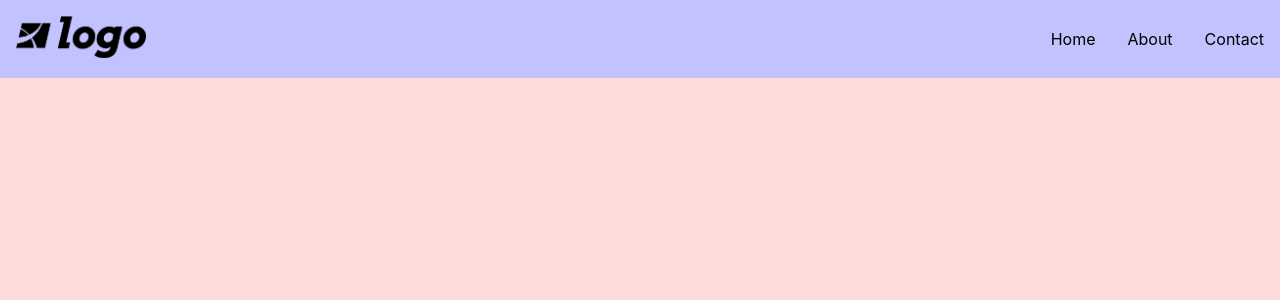
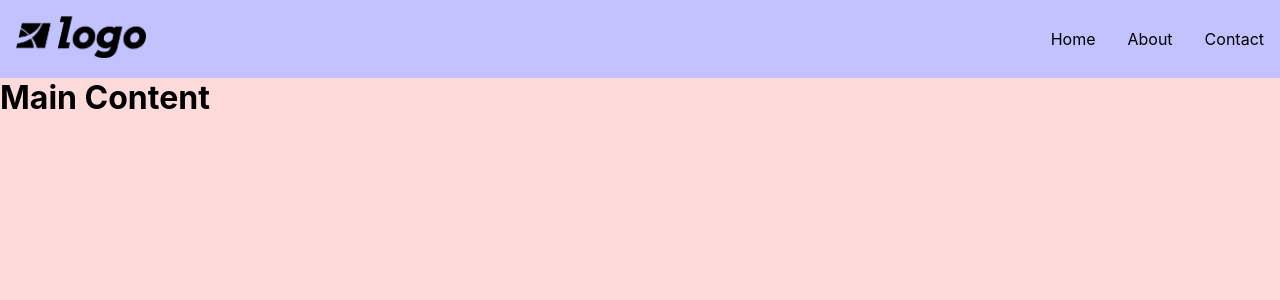
Before and after one commit to siemenjm/nextjs-marketing-site, a Next.js app: page / in a window 1280 px wide. Shown: the top 300 px of the page. Built offline with nearby package versions, Linux system fonts and the light colour scheme.

Commit message:
Move Header out of main

```diff
--- a/pages/index.jsx
+++ b/pages/index.jsx
@@ -9,8 +9,9 @@ export default function Home() {
                 <meta name="description" content="Generated by create next app" />
                 <link rel="icon" href="/favicon.ico" />
             </Head>
+            <Header />
             <main>
-                <Header />
+                <h1>Main Content</h1>
             </main>
         </div>
     );
--- a/styles/Header.module.css
+++ b/styles/Header.module.css
@@ -1,5 +1,6 @@
 .header {
     background-color: rgb(194, 194, 255);
+    width: 100%;
     display: flex;
     justify-content: space-between;
     align-items: center;
--- a/styles/globals.css
+++ b/styles/globals.css
@@ -17,14 +17,22 @@ a {
   margin: 0;
 }
 
-#__next > div {
+#__next {
     display: flex;
     justify-content: center;
 }
 
-main {
+#__next > div {
     background-color: rgb(255, 218, 218);
+    display: flex;
+    flex-direction: column;
+    align-items: center;
     width: 100%;
     max-width: 1440px;
     min-height: 100vh;
 }
+
+main {
+    width: 100%;
+    flex-grow: 1;
+}
```
